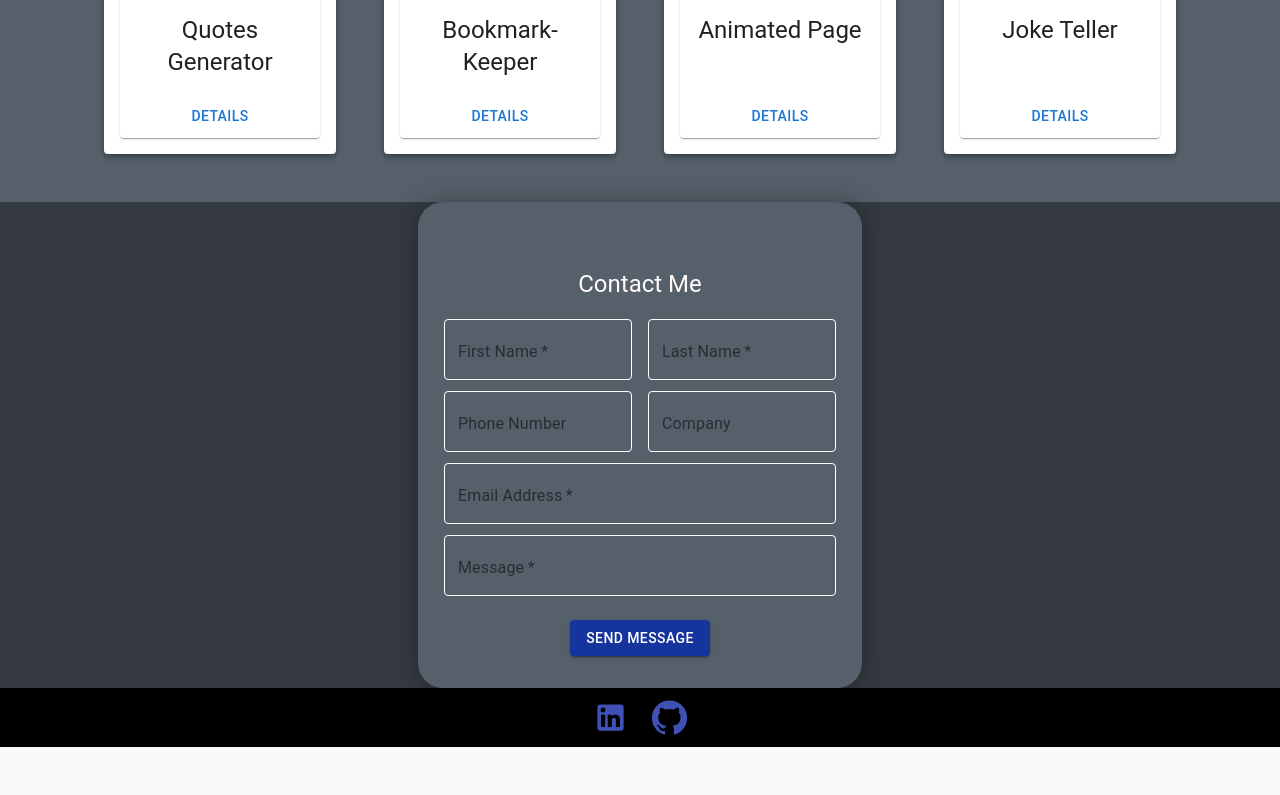
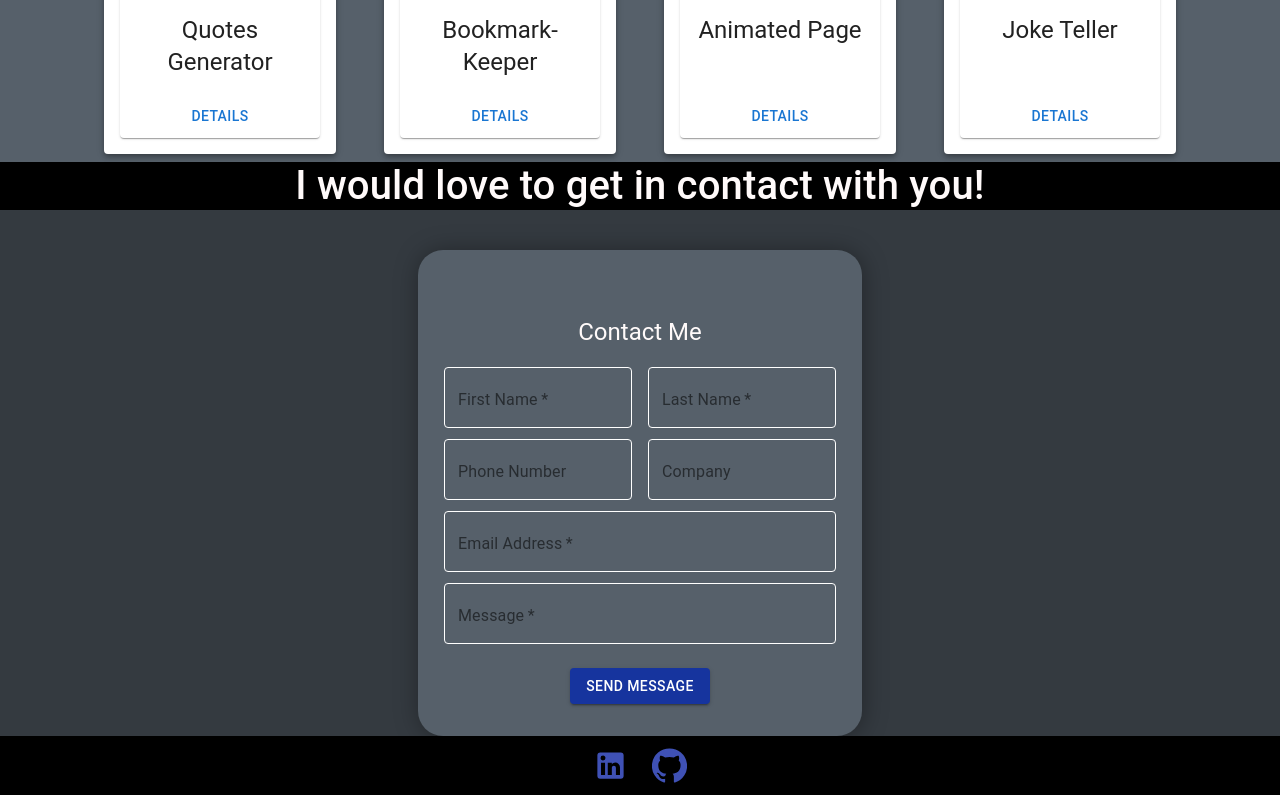
Before and after one commit to IsaiahMurray/React-Portfolio, a React (Create React App) app: page / in a window 1280 px wide. Shown: the part 2865-3660 px from the top of the page. Before the commit the page ends 3612 px from the top, so only its background shows below. Built offline with nearby package versions, Linux system fonts and the light colour scheme.

Commit message:
edited form

```diff
--- a/src/components/Form.jsx
+++ b/src/components/Form.jsx
@@ -1,6 +1,13 @@
 import React from "react";
 import { makeStyles, withStyles } from "@material-ui/core/styles";
-import { Typography, CssBaseline, Grid, Button, TextField, Container } from "@material-ui/core";
+import {
+  Typography,
+  CssBaseline,
+  Grid,
+  Button,
+  TextField,
+  Container,
+} from "@material-ui/core";
 
 const useStyles = makeStyles((theme) => ({
   root: {
@@ -26,15 +33,19 @@
   },
   submit: {
     margin: theme.spacing(3, 0, 2),
-    backgroundColor: '#16349E',
+    backgroundColor: "#16349E",
   },
   background: {
-    backgroundColor: '#343a40',
-    marginTop: '-40px',
+    backgroundColor: "#343a40",
+    marginTop: "-40px",
   },
   container: {
     backgroundColor: "white",
-  }
+  },
+  header: {
+    backgroundColor: "black",
+    width: "auto auto",
+  },
 }));
 
 const CssTextField = withStyles({
@@ -64,7 +75,15 @@
 
   return (
     <div className={classes.background}>
-      <Container id="form-container" component="main" maxWidth="xs" className={classes.container}>
+      <h1 className={classes.header}>
+        I would love to get in contact with you!
+      </h1>
+      <Container
+        id="form-container"
+        component="main"
+        maxWidth="xs"
+        className={classes.container}
+      >
         <CssBaseline />
         <div className={classes.paper}>
           <Typography component="h1" variant="h5">
```
